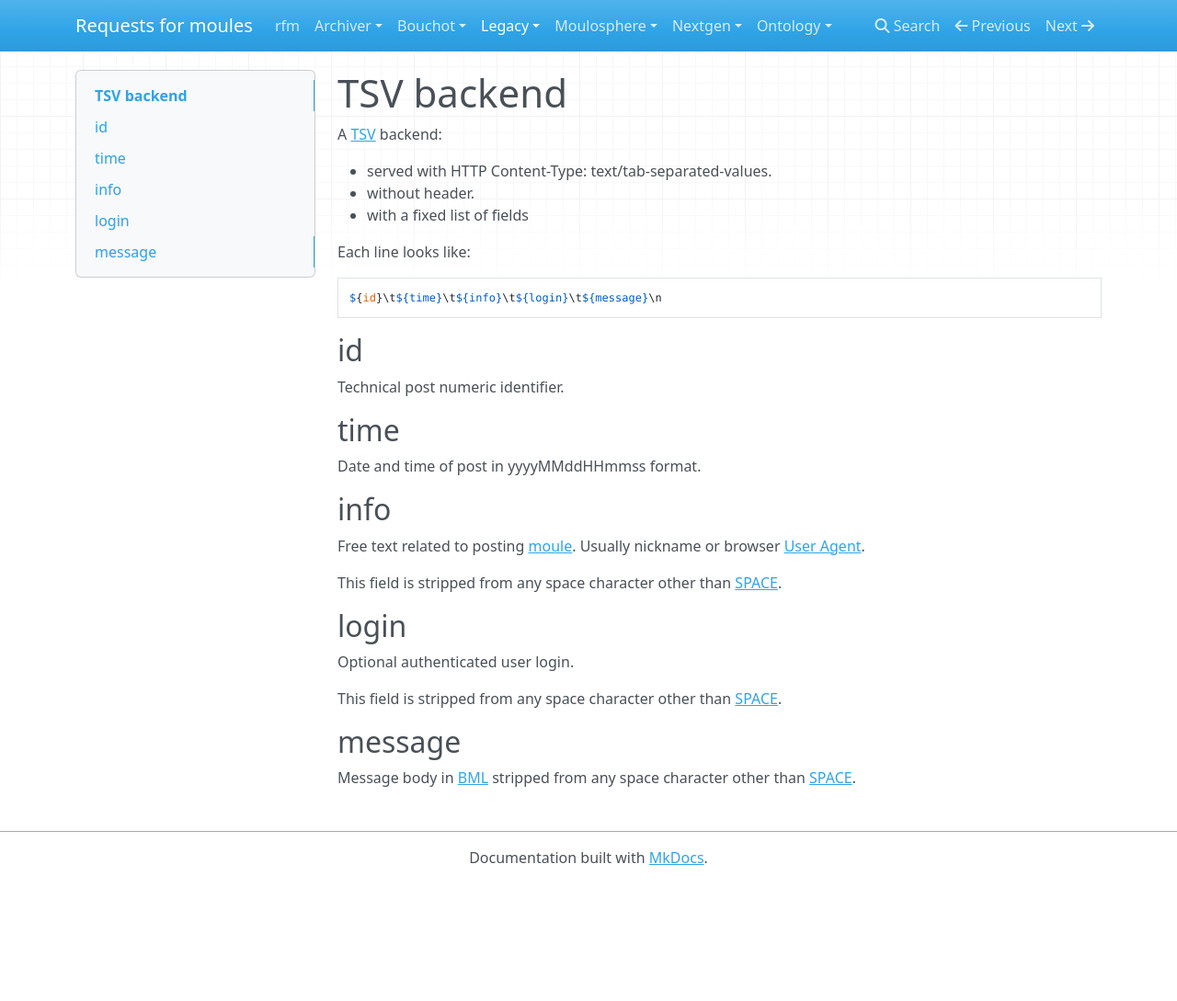
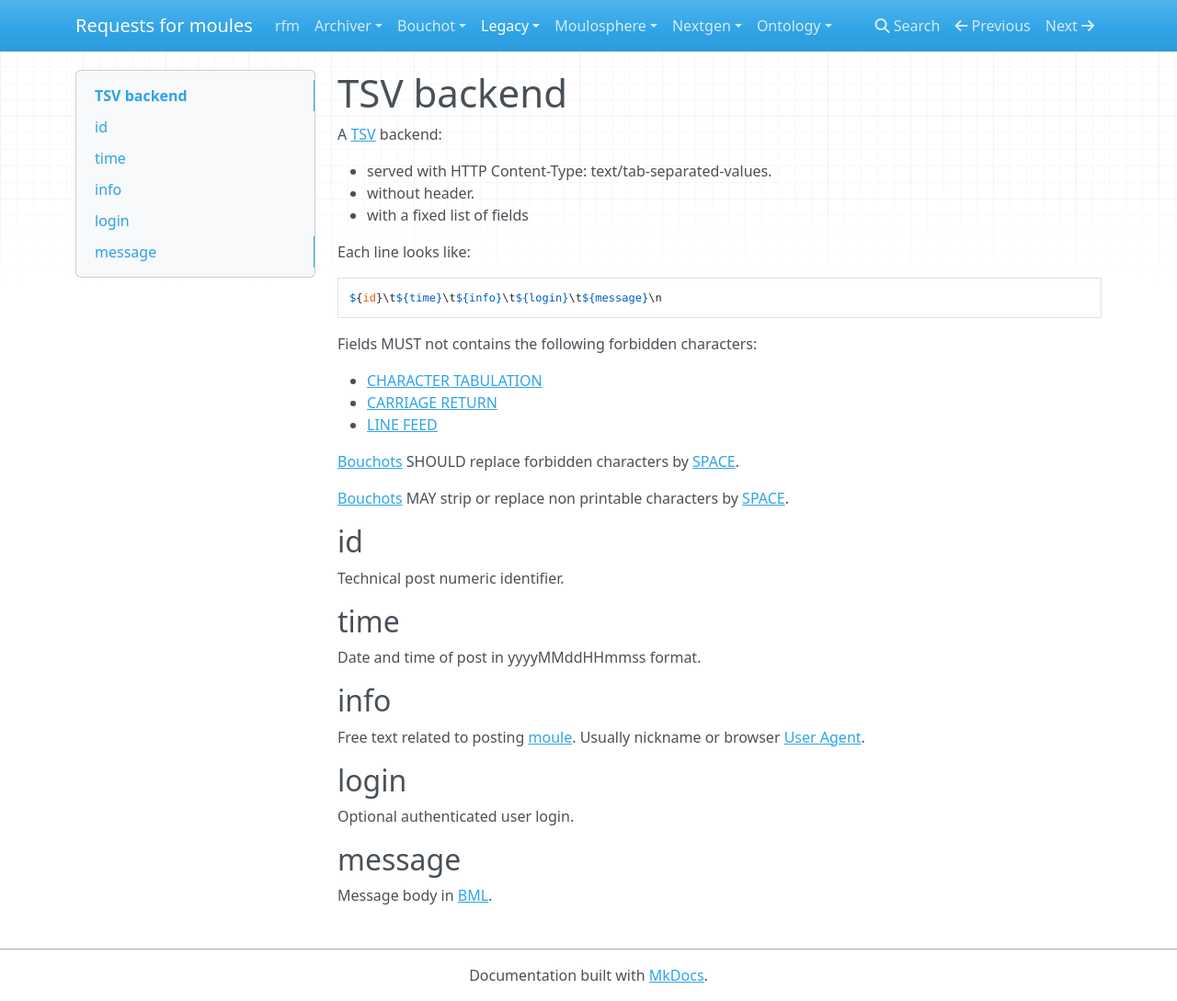
Before and after one commit to devnewton/rfm, an MkDocs documentation site: the page built from docs/legacy/tsv_backend.md, in a window 1280 px wide and 1089 px high. Shown: the whole window at 92% size. Built offline with MkDocs 1.6.1, drawn with Linux system fonts in a browser that asks for light colours; nearby versions of some CDN libraries.

Commit message:
update tsv backend

````diff
--- a/docs/legacy/tsv_backend.md
+++ b/docs/legacy/tsv_backend.md
@@ -12,6 +12,18 @@ Each line looks like:
 ${id}\t${time}\t${info}\t${login}\t${message}\n
 ```
 
+Fields MUST not contains the following forbidden characters:
+
+- [CHARACTER TABULATION](http://www.fileformat.info/info/unicode/char/0009/index.htm)
+- [CARRIAGE RETURN](http://www.fileformat.info/info/unicode/char/000D/index.htm)
+- [LINE FEED](http://www.fileformat.info/info/unicode/char/000A/index.htm)
+
+[Bouchots](../ontology/bouchot.md) SHOULD replace forbidden characters by
+[SPACE](http://www.fileformat.info/info/unicode/char/0020/index.htm).
+
+[Bouchots](../ontology/bouchot.md) MAY strip or replace non printable characters
+by [SPACE](http://www.fileformat.info/info/unicode/char/0020/index.htm).
+
 ## id
 
 Technical post numeric identifier.
@@ -24,14 +36,10 @@ Date and time of post in yyyyMMddHHmmss format.
 
 Free text related to posting [moule](../ontology/moules.md). Usually nickname or browser [User Agent](https://en.wikipedia.org/wiki/User_agent).
 
-This field is stripped from any space character other than [SPACE](http://www.fileformat.info/info/unicode/char/0020/index.htm).
-
 ## login
 
 Optional authenticated  user login.
 
-This field is stripped from any space character other than [SPACE](http://www.fileformat.info/info/unicode/char/0020/index.htm).
-
 ## message
 
-Message body in [BML](./legacy_bml.md) stripped from any space character other than [SPACE](http://www.fileformat.info/info/unicode/char/0020/index.htm).
+Message body in [BML](./legacy_bml.md).
````
